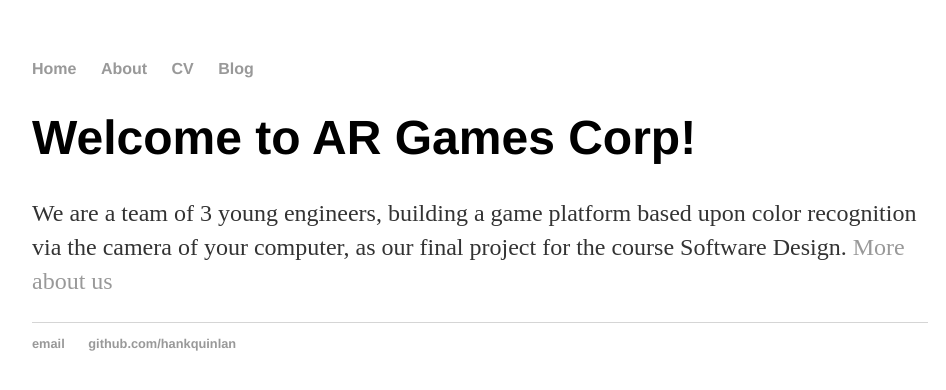
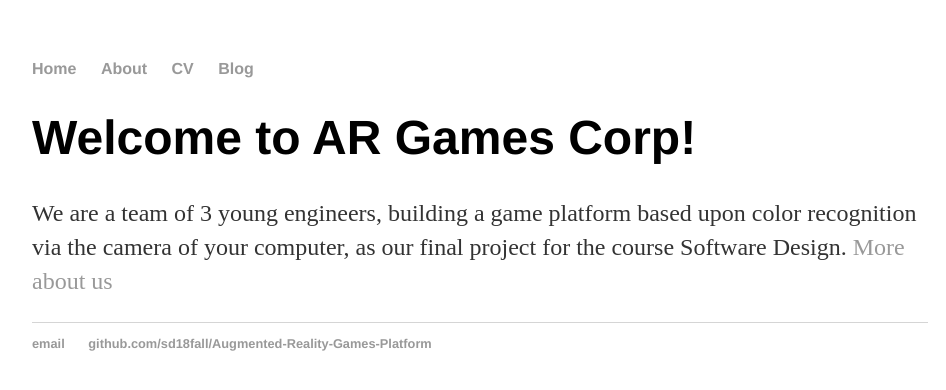
Before and after one commit to richardballaux/Augmented-Reality-Games-Platform, a Jekyll site: the page built from index.html, in a window 1280 px wide. Shown: the top 390 px of the page, without its empty margins (160-1106 px from the left). Built offline with Jekyll 4.4.1, drawn with Linux system fonts in a browser that asks for light colours.

Commit message:
Updated link to github repo

```diff
--- a/_layouts/default.html
+++ b/_layouts/default.html
@@ -22,7 +22,7 @@
 			<footer>
 	    		<ul>
 	        		<li><a href="mailto:hankquinlanhub@gmail.com">email</a></li>
-	        		<li><a href="https://github.com/hankquinlan">github.com/hankquinlan</a></li>
+	        		<li><a href="https://github.com/sd18fall/Augmented-Reality-Games-Platform">github.com/sd18fall/Augmented-Reality-Games-Platform</a></li>
 				</ul>
 			</footer>
 		</body>
```
